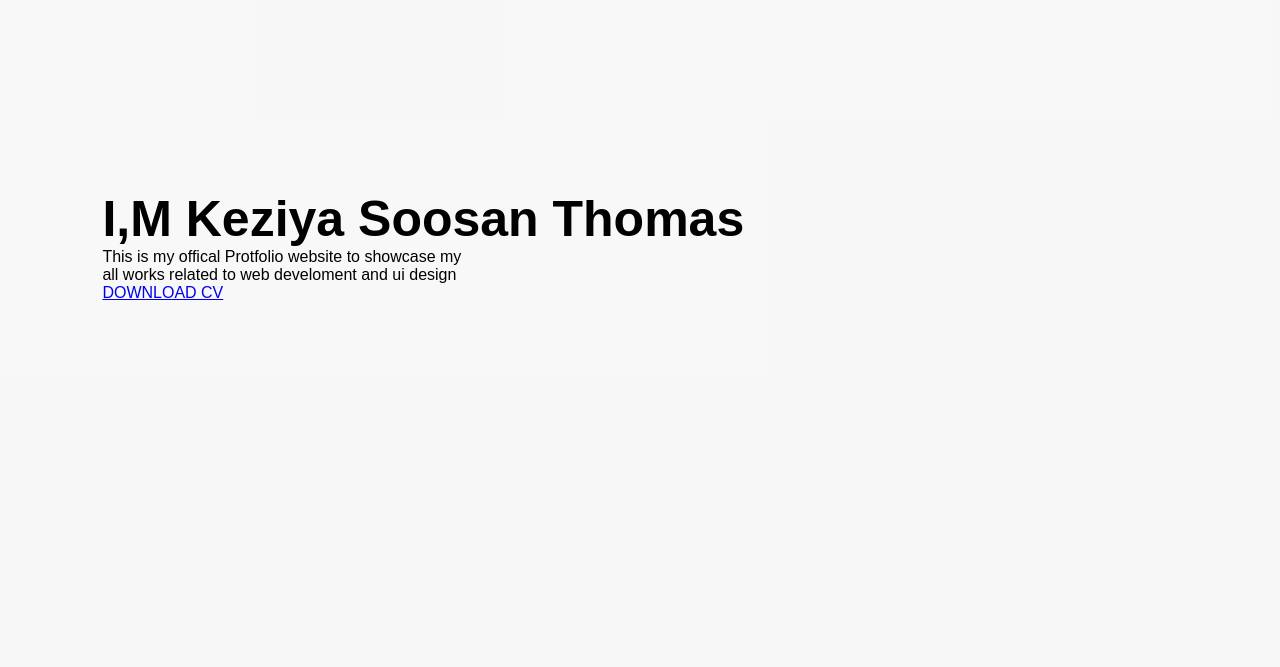
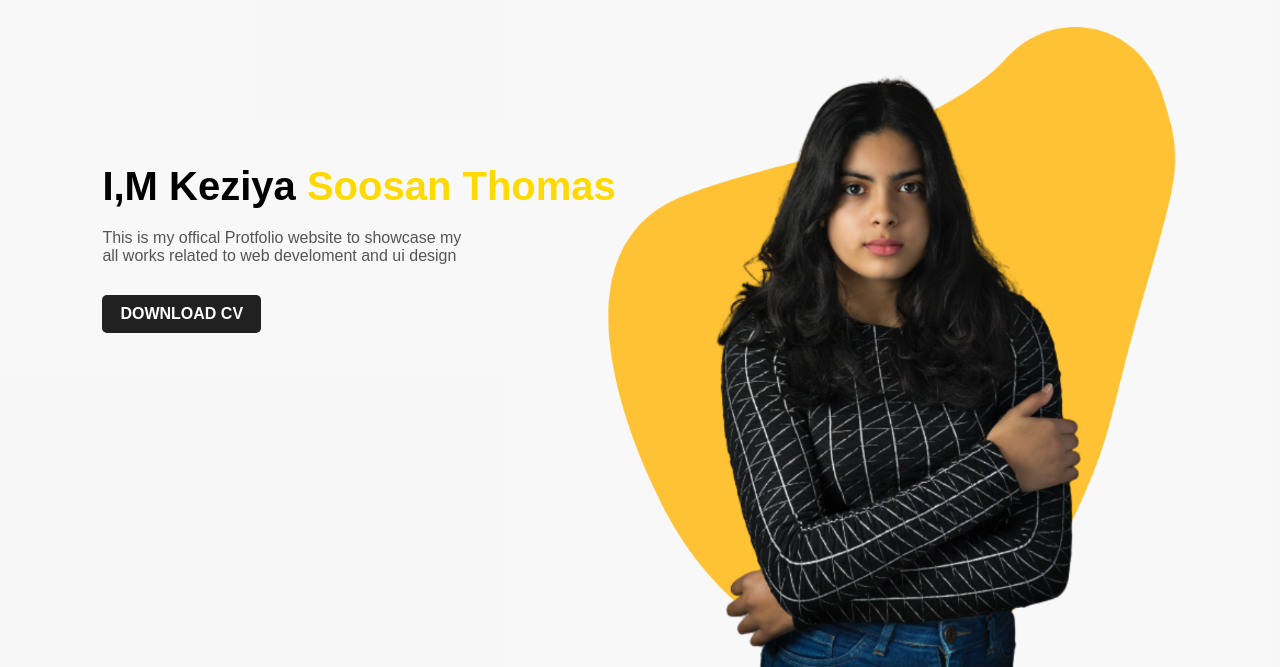
Before and after one commit to Keziyasoosan/Portfolio-website, a plain HTML site: page index.html in a window 1280 px wide. Shown: the part 133-800 px from the top of the page. Drawn offline with Linux system fonts and the light colour scheme.

Commit message:
shape nd pic added

```diff
--- a/index.html
+++ b/index.html
@@ -25,6 +25,10 @@
             </p>
             <a href="#">DOWNLOAD CV</a>
         </div>
+        <div class="imgg">
+            <img src="img/shape.png" class="shape">
+            <img src="img/girl.png" class="girl">
+        </div>
     </div>
 </body>
 </html>
--- a/style.css
+++ b/style.css
@@ -36,9 +36,44 @@ nav ul li a:hover{
 }
 .midd{
     margin-left: 8%;
-    margin-top: 15%;
+    margin-top: 13%;
 }
 .midd h1{
-    font-size: 50px;
+    font-size: 40px;
+    color: #000;
+    margin-bottom: 20px;
 
 }
+span{
+    color: rgb(255, 217, 0);
+}
+.midd p{
+    color: #555;
+
+}
+.midd a{
+    background: #212121;
+    padding: 10px 18px;
+    text-decoration: none;
+    font-weight: bold;
+    color: #fff;
+    display: inline-block;
+    margin: 30px 0;
+    border-radius: 5px;
+}
+.imgg{
+    width: 45%;
+    height: 80%;
+    position: absolute;
+    bottom: 0;
+    right: 100px;
+
+}
+.imgg img{
+    height: 100%;
+    position: absolute;
+    left: 50%;
+    bottom: 0;
+    transform: translateX(-50%);
+    transition: bottam 1s, left 1s;
+}
```
